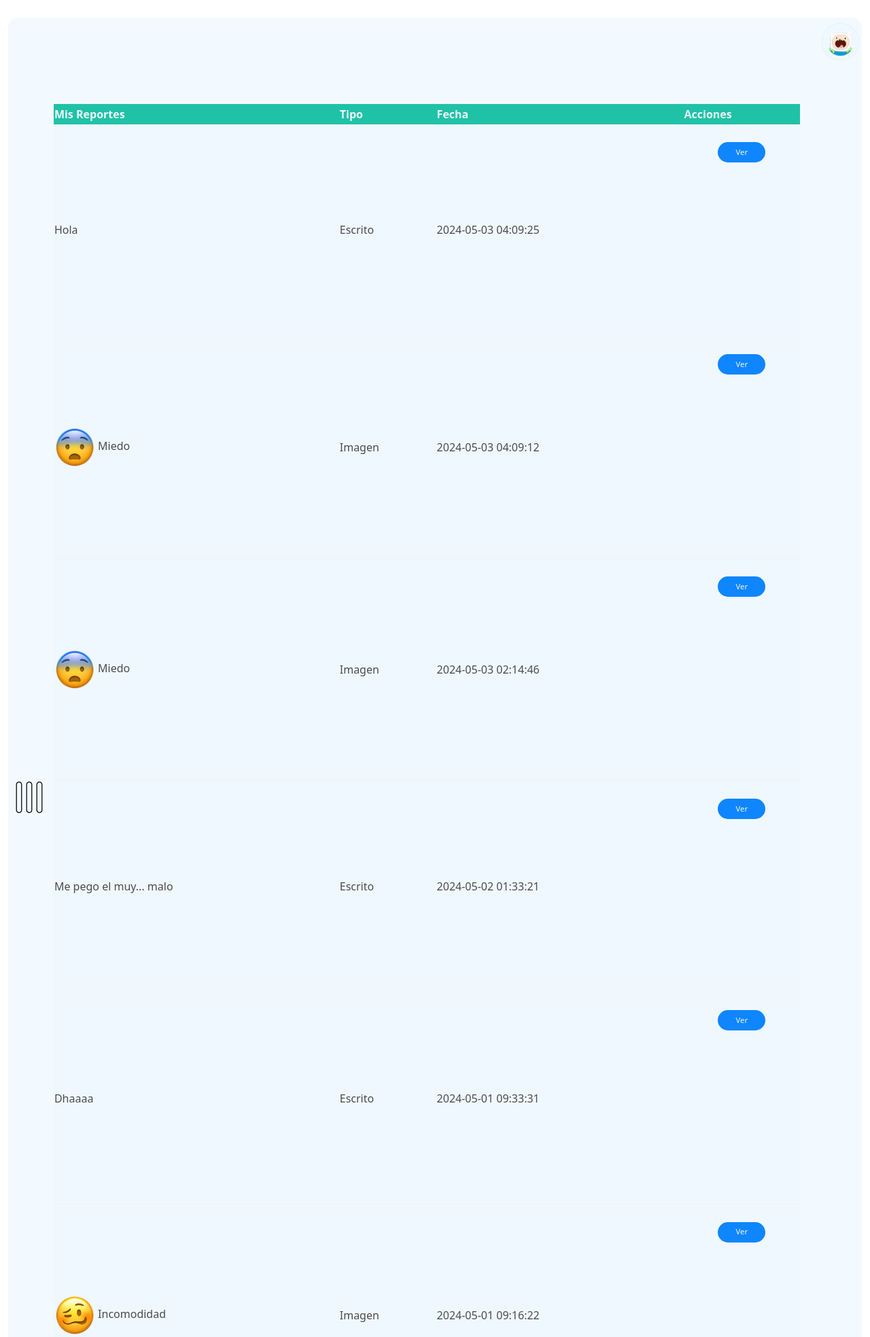
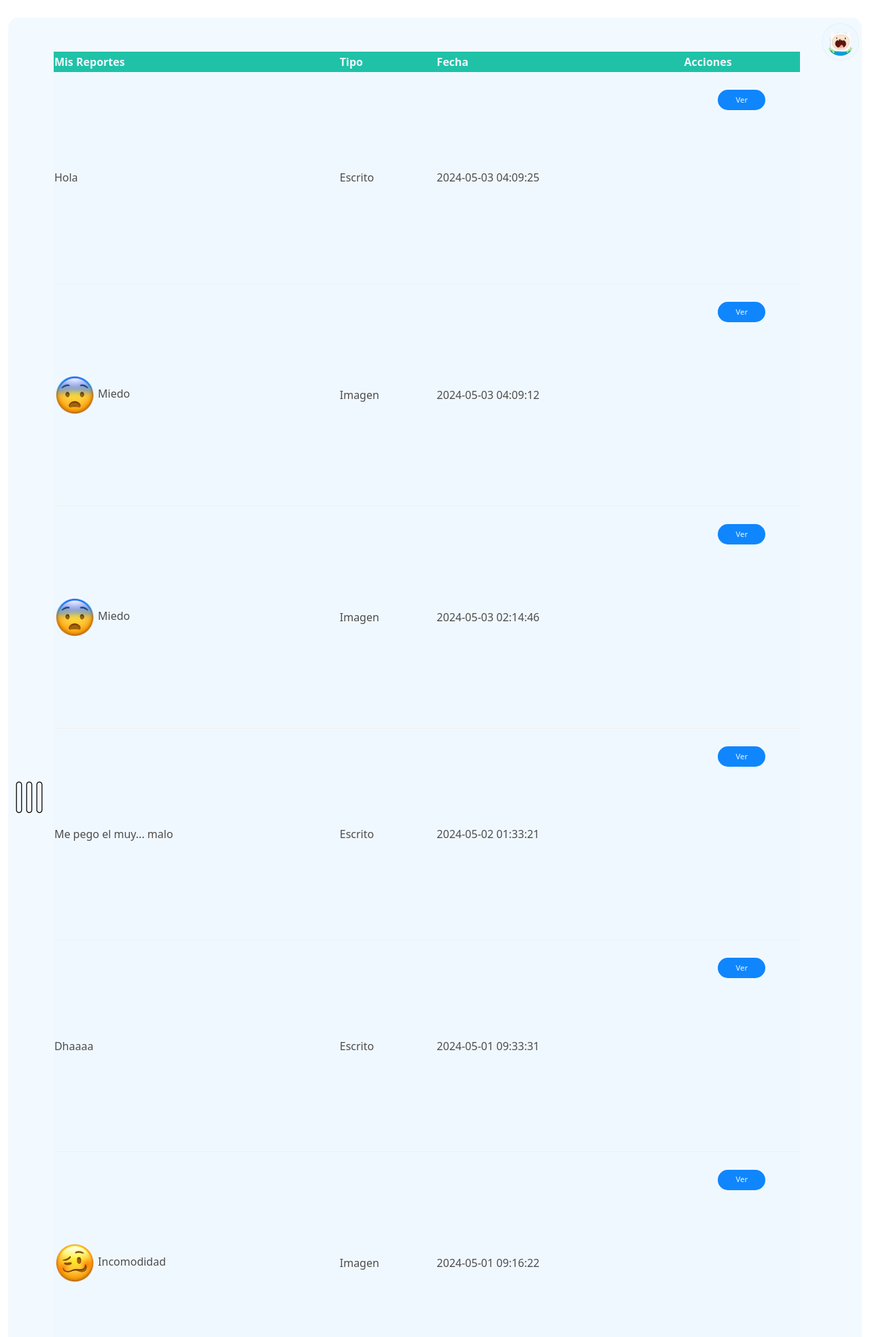
Before and after one commit to Christianguarnerosx/Aliadosescolares, a PHP site: page /Cliente/p_alumnos/Reportesestadistica.php in a window 1280 px wide. Shown: the top 1967 px of the page at 68% size. Run offline with PHP 8.4, Linux system fonts and the light colour scheme; a user stored in the database is signed in; data comes from the database, SQL or seed files in the repository; some libraries are stand-ins or nearby versions.

Commit message:
Actualizar tabla de reportes de alumnos

```diff
--- a/Cliente/css/estilos.css
+++ b/Cliente/css/estilos.css
@@ -1777,6 +1777,9 @@ Asi logras evadir lo de position y z index en los elementos*/
 /* Ubica a la tabla dentro del contenedor padre (el cuadro blanco) lo centramos y le asignamos un espacio arriba
 Asi como un tamaño de alto determinado opara que se pueda realizar los scroll al desbordarse de ese tamaño */
 .contenedortablareportes {
+  position: absolute;
+  left: 0px;
+  top: 30px;
   width: 100%;
   height: 89vh;
   margin-top: 20px;
```
